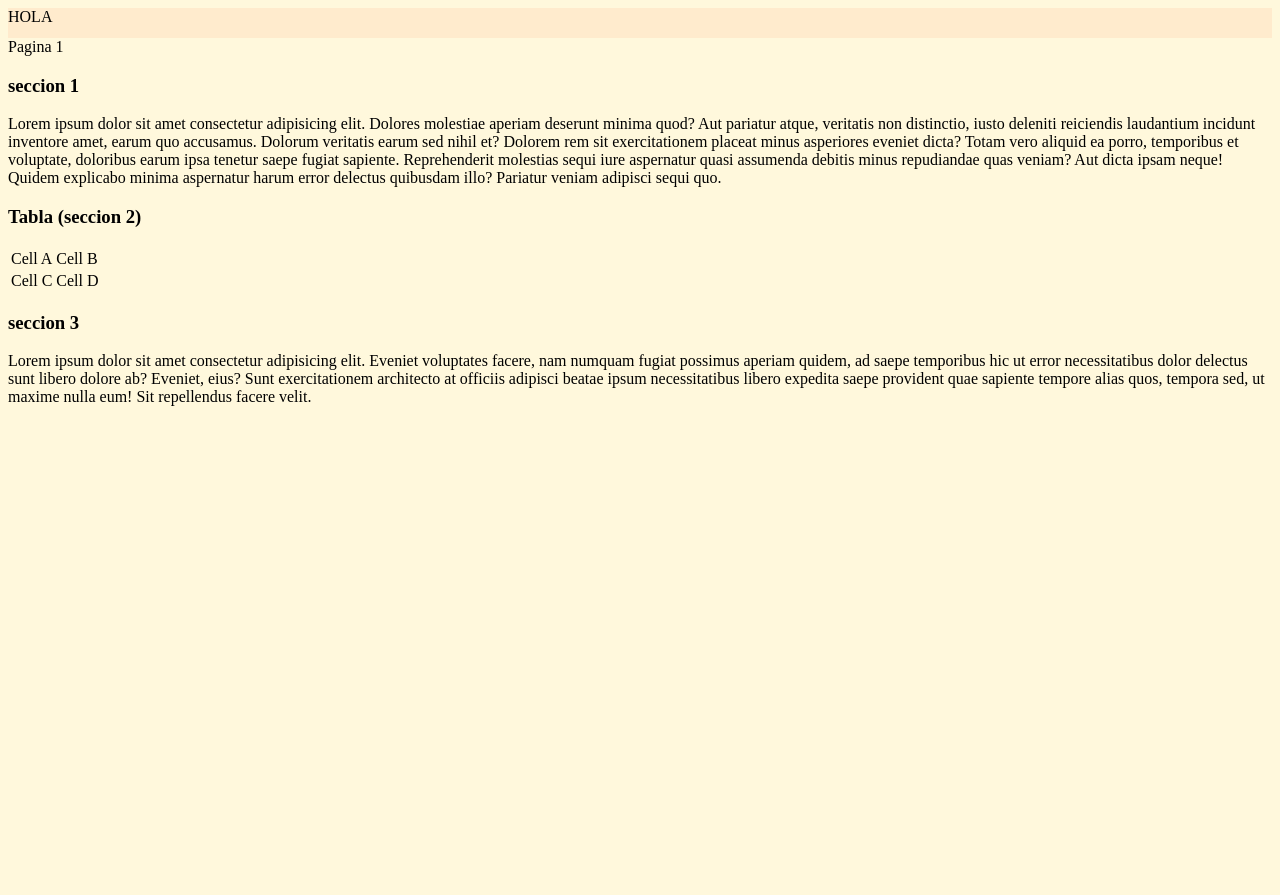
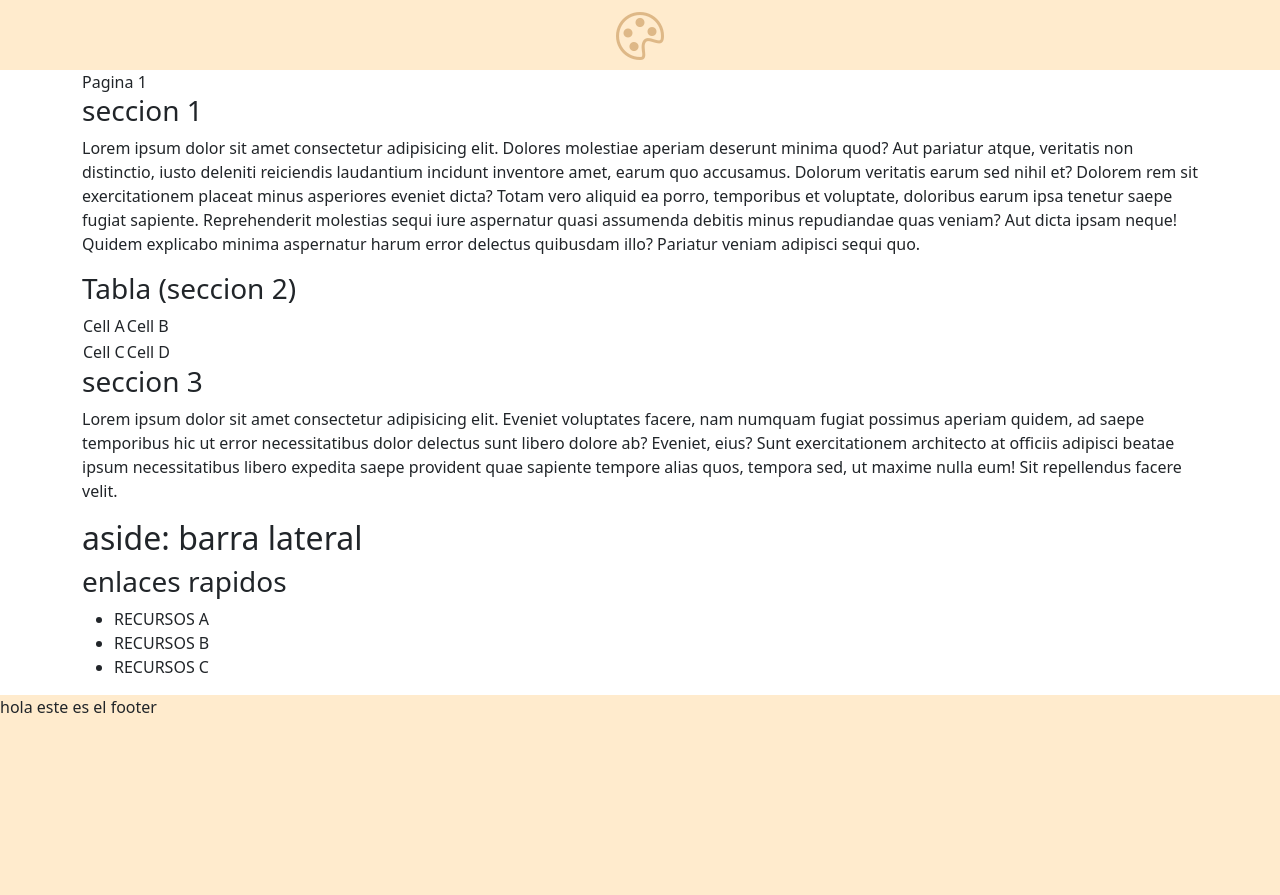
Before and after one commit to yalim1bravo-creator/310820266, a plain HTML site: page index.html in a window 1280 px wide. Before the commit the page ends 800 px from the top, so only its background shows below. Drawn offline with nearby package versions, Linux system fonts and the light colour scheme.

Commit message:
first commit

```diff
--- a/index.html
+++ b/index.html
@@ -4,16 +4,29 @@
     <meta charset="UTF-8">
     <meta name="viewport" content="width=device-width, initial-scale=1.0">
     <title>Estructura de pagina web</title>
+    <!-- estilo -->
     <link rel="stylesheet" href="style.css">
-    <nav class="nav-bar">HOLA</nav>
+    <!-- bootstrap -->
+<link href="https://cdn.jsdelivr.net/npm/bootstrap@5.3.8/dist/css/bootstrap.min.css" rel="stylesheet" integrity="sha384-sRIl4kxILFvY47J16cr9ZwB07vP4J8+LH7qKQnuqkuIAvNWLzeN8tE5YBujZqJLB" crossorigin="anonymous">
+<script src="https://cdn.jsdelivr.net/npm/bootstrap@5.3.8/dist/js/bootstrap.bundle.min.js" integrity="sha384-FKyoEForCGlyvwx9Hj09JcYn3nv7wiPVlz7YYwJrWVcXK/BmnVDxM+D2scQbITxI" crossorigin="anonymous"></script>
+<!-- bootstrap icon -->
+<link rel="stylesheet" href="https://cdn.jsdelivr.net/npm/bootstrap-icons@1.13.1/font/bootstrap-icons.min.css">
+
+    <nav class="nav-bar">
+      <i class="bi bi-palette">
+
+      </i>
+    </nav>
 </head>
 <body>
+  <div class="container">
+
     Pagina 1
     <!-- main -->
      <main>
         <!-- articulos -->
          <!-- seccion 1 -->
-          <section>
+         <section>
             <h3>seccion 1</h3>
             <p>Lorem ipsum dolor sit amet consectetur adipisicing elit. Dolores molestiae aperiam deserunt minima quod? Aut pariatur atque, veritatis non distinctio, iusto deleniti reiciendis laudantium incidunt inventore amet, earum quo accusamus.
             Dolorum veritatis earum sed nihil et? Dolorem rem sit exercitationem placeat minus asperiores eveniet dicta? Totam vero aliquid ea porro, temporibus et voluptate, doloribus earum ipsa tenetur saepe fugiat sapiente.
@@ -40,8 +53,21 @@
             Eveniet, eius? Sunt exercitationem architecto at officiis adipisci beatae ipsum necessitatibus libero expedita saepe provident quae sapiente tempore alias quos, tempora sed, ut maxime nulla eum! Sit repellendus facere velit.</p>
           </section>
      </main>
-</body>
-<footer>
-
+     <!-- aside -->
+      <aside>
+        <h2>aside: barra lateral</h2>
+        <section>
+            <h3>enlaces rapidos</h3>
+            <ul>
+                <li>RECURSOS A</li>
+                <li>RECURSOS B</li>
+                <li>RECURSOS C</li>
+              </ul>
+            </section>
+          </aside>
+        </body>
+      </div>
+<footer class="footer">
+hola este es el footer
 </footer>
 </html>
--- a/style.css
+++ b/style.css
@@ -3,6 +3,14 @@ body {
 }
 .nav-bar {
 background-color: blanchedalmond;
-height: 30px;
+height: 70px;
 display: flex;
+justify-content: center;
+font-size: 3rem !important;
+color: burlywood;
 }
+
+.footer {
+    background-color: blanchedalmond;
+    min-height: 200px;
+}
```
